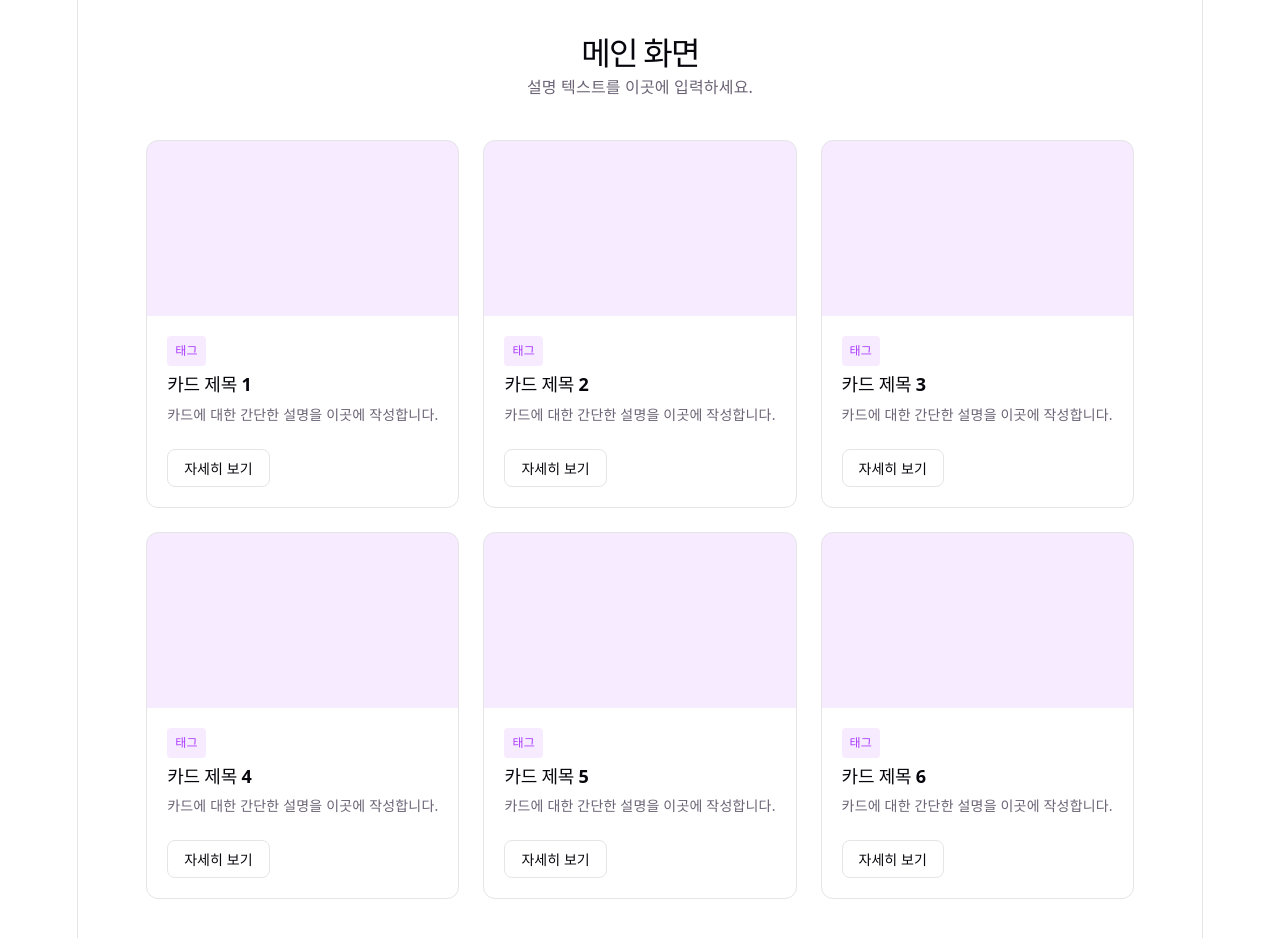
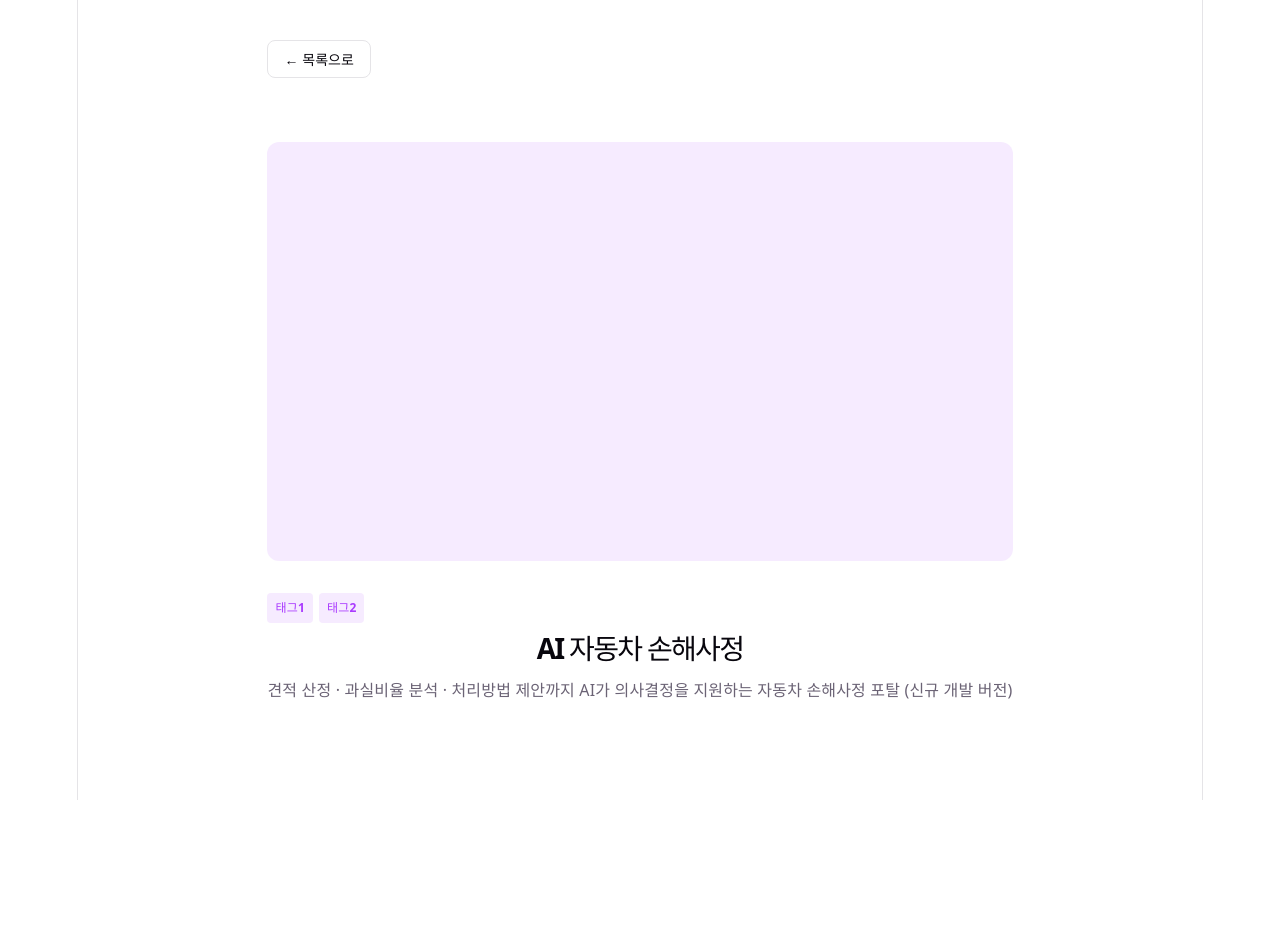
Before and after one commit to munjung/mvp-fe, a React (Vite) app: page /cards/1 in a window 1280 px wide. After the commit the page ends 800 px from the top, so only its background shows below. Built offline with nearby package versions, Linux system fonts and the light colour scheme.

Commit message:
상세페이지

```diff
--- a/src/App.tsx
+++ b/src/App.tsx
@@ -1,8 +1,10 @@
 import './assets/css/App.css'
+import { useNavigate } from 'react-router-dom'
 import { useCards } from './hooks/useCards'
 
 function App() {
   const { data: cards, isLoading, isError } = useCards()
+  const navigate = useNavigate()
 
   return (
     <div className="page">
@@ -17,15 +19,24 @@ function App() {
       {cards && (
         <main className="card-grid">
           {cards.map((card) => (
-            <div key={card.id} className="card">
+            <div
+              key={card.id}
+              className="card"
+              style={{ cursor: 'pointer' }}
+              onClick={() => navigate(`/cards/${card.id}`)}
+            >
               <div className="card-thumbnail" />
               <div className="card-body">
-                <span className="card-tag">{card.tag}</span>
+                <div className="card-tags">
+                  {card.tags.map((tag) => (
+                    <span key={tag} className="card-tag">{tag}</span>
+                  ))}
+                </div>
                 <h2 className="card-title">{card.title}</h2>
                 <p className="card-desc">{card.description}</p>
               </div>
               <div className="card-footer">
-                <button className="card-btn">자세히 보기</button>
+                <button className="card-btn" onClick={(e) => { e.stopPropagation(); navigate(`/cards/${card.id}`) }}>자세히 보기</button>
               </div>
             </div>
           ))}
--- a/src/api/cards.ts
+++ b/src/api/cards.ts
@@ -3,16 +3,16 @@ export interface Card {
   id: number
   title: string
   description: string
-  tag: string
+  tags: string[]
 }
 
 const DUMMY_CARDS: Card[] = [
-  { id: 1, title: '카드 제목 1', description: '카드에 대한 간단한 설명을 이곳에 작성합니다.', tag: '태그' },
-  { id: 2, title: '카드 제목 2', description: '카드에 대한 간단한 설명을 이곳에 작성합니다.', tag: '태그' },
-  { id: 3, title: '카드 제목 3', description: '카드에 대한 간단한 설명을 이곳에 작성합니다.', tag: '태그' },
-  { id: 4, title: '카드 제목 4', description: '카드에 대한 간단한 설명을 이곳에 작성합니다.', tag: '태그' },
-  { id: 5, title: '카드 제목 5', description: '카드에 대한 간단한 설명을 이곳에 작성합니다.', tag: '태그' },
-  { id: 6, title: '카드 제목 6', description: '카드에 대한 간단한 설명을 이곳에 작성합니다.', tag: '태그' },
+  { id: 1, title: 'AI 자동차 손해사정', description: '견적 산정 · 과실비율 분석 · 처리방법 제안까지 AI가 의사결정을 지원하는 자동차 손해사정 포탈 (신규 개발 버전)', tags: ['태그1', '태그2'] },
+  { id: 2, title: '카드 제목 2', description: '카드에 대한 간단한 설명을 이곳에 작성합니다.', tags: ['태그'] },
+  { id: 3, title: '카드 제목 3', description: '카드에 대한 간단한 설명을 이곳에 작성합니다.', tags: ['태그'] },
+  { id: 4, title: '카드 제목 4', description: '카드에 대한 간단한 설명을 이곳에 작성합니다.', tags: ['태그'] },
+  { id: 5, title: '카드 제목 5', description: '카드에 대한 간단한 설명을 이곳에 작성합니다.', tags: ['태그'] },
+  { id: 6, title: '카드 제목 6', description: '카드에 대한 간단한 설명을 이곳에 작성합니다.', tags: ['태그'] },
 ]
 
 // TODO: 백엔드 구축 후 아래 주석 해제, 더미 데이터 제거
--- a/src/assets/css/App.css
+++ b/src/assets/css/App.css
@@ -67,6 +67,12 @@
   text-align: left;
 }
 
+.card-tags {
+  display: flex;
+  flex-wrap: wrap;
+  gap: 6px;
+}
+
 .card-tag {
   font-size: 12px;
   font-weight: 600;
--- a/src/main.tsx
+++ b/src/main.tsx
@@ -1,15 +1,16 @@
 import { StrictMode } from 'react'
 import { createRoot } from 'react-dom/client'
 import { QueryClient, QueryClientProvider } from '@tanstack/react-query'
+import { RouterProvider } from 'react-router-dom'
 import './assets/css/global.css'
-import App from './App.tsx'
+import router from './router'
 
 const queryClient = new QueryClient()
 
 createRoot(document.getElementById('root')!).render(
   <StrictMode>
     <QueryClientProvider client={queryClient}>
-      <App />
+      <RouterProvider router={router} />
     </QueryClientProvider>
   </StrictMode>,
 )
--- /dev/null
+++ b/src/pages/CardDetail.tsx
@@ -0,0 +1,45 @@
+import { useParams, useNavigate } from 'react-router-dom'
+import { useCards } from '../hooks/useCards'
+import '../assets/css/App.css'
+
+function CardDetail() {
+  const { id } = useParams<{ id: string }>()
+  const navigate = useNavigate()
+  const { data: cards, isLoading, isError } = useCards()
+
+  const card = cards?.find((c) => c.id === Number(id))
+
+  return (
+    <div className="page">
+      <header className="page-header" style={{ textAlign: 'left' }}>
+        <button className="card-btn" onClick={() => navigate(-1)} style={{ marginBottom: 24 }}>
+          ← 목록으로
+        </button>
+      </header>
+
+      {isLoading && <p className="status-msg">불러오는 중...</p>}
+      {isError && <p className="status-msg error">데이터를 불러오지 못했습니다.</p>}
+
+      {card && (
+        <main>
+          <div className="card-thumbnail" style={{ borderRadius: 12, marginBottom: 32 }} />
+          <div className="card-tags">
+            {card.tags.map((tag) => (
+              <span key={tag} className="card-tag">{tag}</span>
+            ))}
+          </div>
+          <h1 style={{ fontSize: 28, fontWeight: 700, color: 'var(--text-h)', margin: '12px 0 16px' }}>
+            {card.title}
+          </h1>
+          <p style={{ fontSize: 16, color: 'var(--text)', lineHeight: 1.7 }}>{card.description}</p>
+        </main>
+      )}
+
+      {!isLoading && !isError && !card && (
+        <p className="status-msg">카드를 찾을 수 없습니다.</p>
+      )}
+    </div>
+  )
+}
+
+export default CardDetail
--- /dev/null
+++ b/src/router/index.tsx
@@ -0,0 +1,16 @@
+import { createBrowserRouter } from 'react-router-dom'
+import App from '../App'
+import CardDetail from '../pages/CardDetail'
+
+const router = createBrowserRouter([
+  {
+    path: '/',
+    element: <App />,
+  },
+  {
+    path: '/cards/:id',
+    element: <CardDetail />,
+  },
+])
+
+export default router
```
